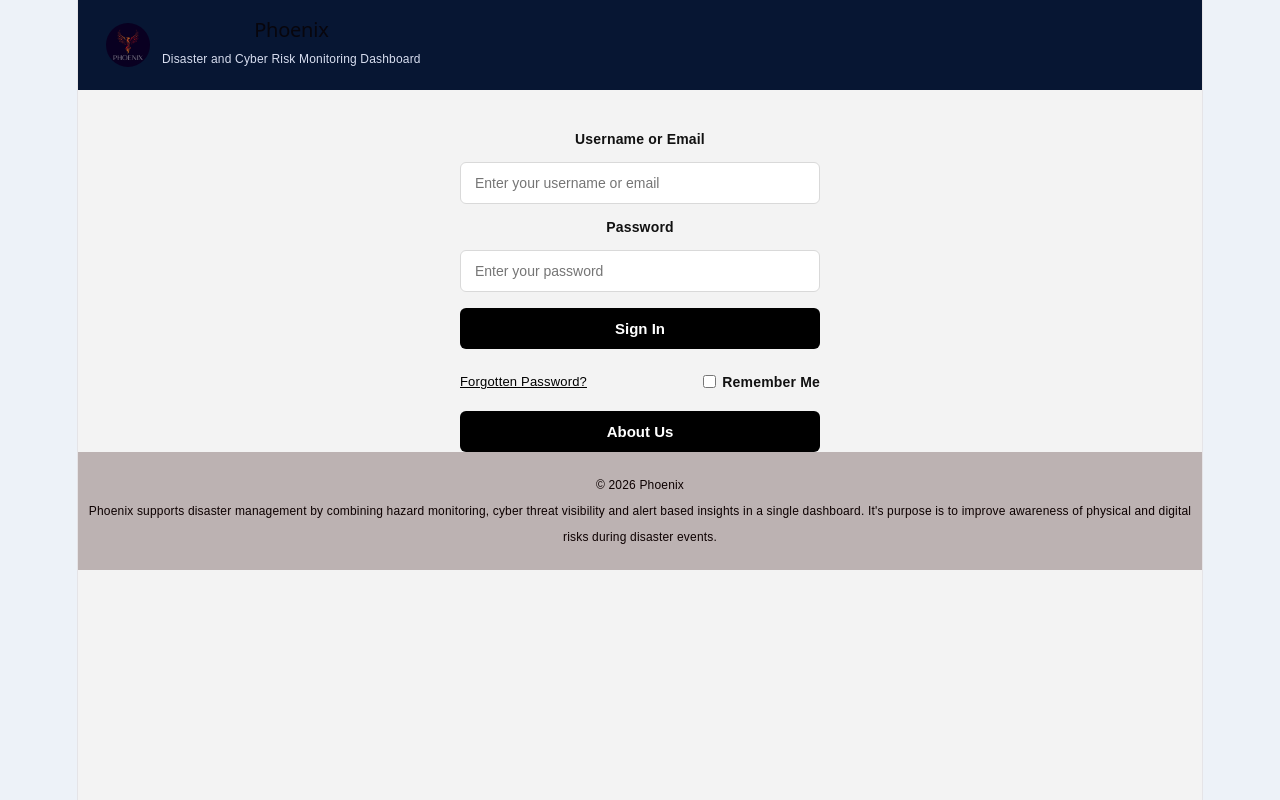
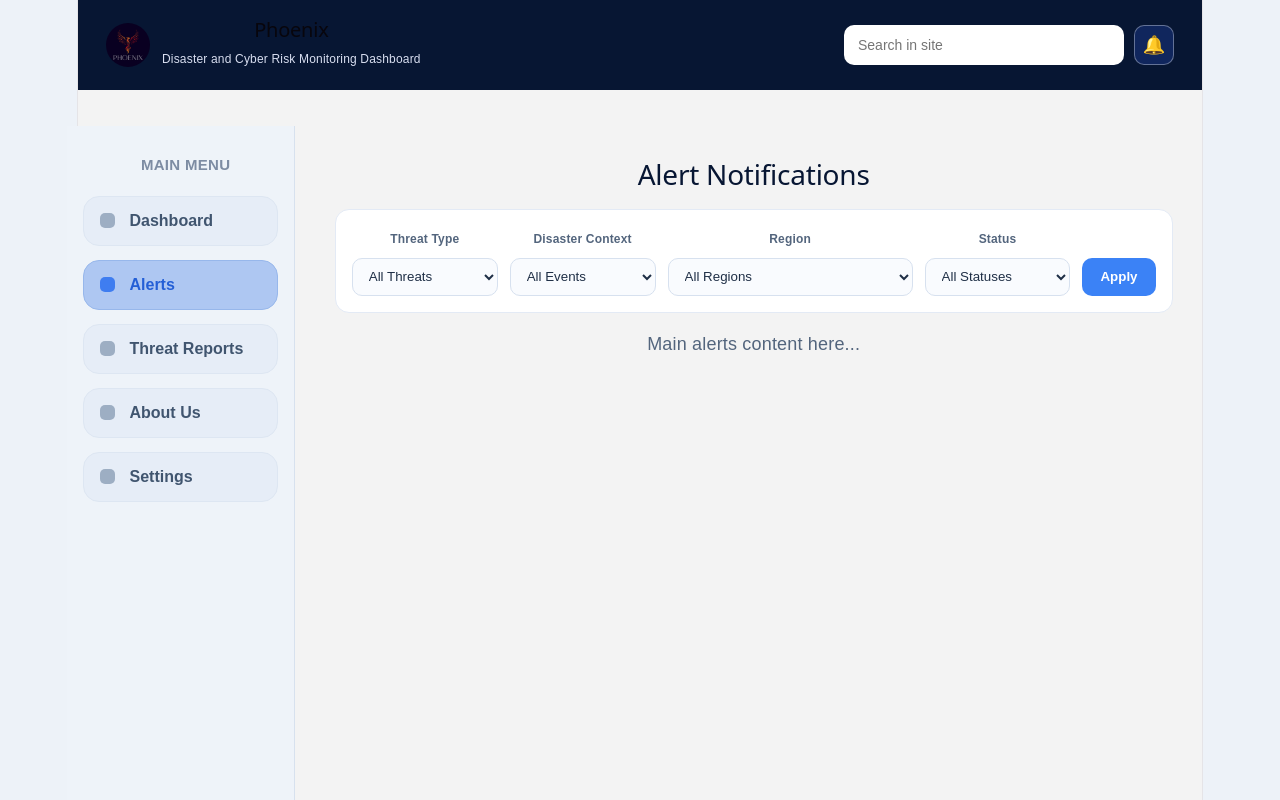
Before and after one commit to Hardhat-Enterprises/Phoenix, a React app in the folder frontend/frontend/: page / in a window 1280 px wide. Shown: the top 800 px of the page. Built offline with nearby package versions, Linux system fonts and the light colour scheme; the HTML template or start-up script is replaced by a standard one.

Commit message:
Add initial alerts filtering UI

```diff
--- a/frontend/frontend/src/Alerts.jsx
+++ b/frontend/frontend/src/Alerts.jsx
@@ -1,15 +1,29 @@
 import { useState } from "react";
-import AlertSidebar from "./components/AlertSidebar";
+
+
 
 const Alerts = () => {
-  const [filters, setFilters] = useState({ threatType: "All Threats", disasterContext: "All Events", region: "All Regions", status: "All Statuses" });
-  const setFilter = (field) => (e) => setFilters((prev) => ({ ...prev, [field]: e.target.value }));
+  const [filters, setFilters] = useState({
+    threatType: "All Threats",
+    disasterContext: "All Events",
+    region: "All Regions",
+    status: "All Statuses",
+  });
+
+  const setFilter = (field) => (e) => {
+    setFilters((prev) => ({
+      ...prev,
+      [field]: e.target.value,
+    }));
+  };
+
+  const handleApplyFilters = () => {
+    console.log("Selected alert filters:", filters);
+  };
 
   return (
-    <div style={{ display: "flex", gap: "20px" }}>
-
-      {/* LEFT MAIN CONTENT */}
-      <div style={{ flex: 1 }}>
+    <div className="alerts-page-layout">
+      <div className="alerts-main-content">
         <h2>Alert Notifications</h2>
 
         <div className="alert-filter-panel">
@@ -25,7 +39,10 @@ const Alerts = () => {
 
           <div className="alert-filter-field">
             <label>Disaster Context</label>
-    <select value={filters.disasterContext} onChange={setFilter("disasterContext")}>
+            <select
+              value={filters.disasterContext}
+              onChange={setFilter("disasterContext")}
+            >
               <option>All Events</option>
               <option>Flood Event</option>
               <option>Bushfire Event</option>
@@ -54,21 +71,15 @@ const Alerts = () => {
             </select>
           </div>
 
-  <button className="alert-filter-button">
+          <button className="alert-filter-button" onClick={handleApplyFilters}>
             Apply
           </button>
         </div>
 
-<div style={{ height: "800px" }}>
+        <div className="alerts-placeholder-content">
           <p>Main alerts content here...</p>
         </div>
       </div>
-
-      {/* RIGHT SIDEBAR */}
-      <div style={{ width: "360px", marginTop: "120px" }}>
-        <AlertSidebar />
-      </div>
-
     </div>
   );
 };
--- a/frontend/frontend/src/App.css
+++ b/frontend/frontend/src/App.css
@@ -43,8 +43,8 @@ body {
 }
 
 .temp-logo img {
-  width: 100%;      /* Makes image width match the 44px container */
-  height: 100%;     /* Makes image height match the 44px container */
+  width: 100%; /* Makes image width match the 44px container */
+  height: 100%; /* Makes image height match the 44px container */
   object-fit: cover; /* Crops the image to fill the circle without stretching */
 }
 .temp-header h2 {
@@ -233,7 +233,8 @@ body {
   border-radius: 8px;
   border: 1px solid #ddd;
 }
-  font-family{font-style: Arial, Helvetica, sans-serif;
+font-family {
+  font-style: Arial, Helvetica, sans-serif;
   background-color: #edf2f8;
 }
 
@@ -501,12 +502,69 @@ body {
   .result-row {
     grid-template-columns: 1fr;
   }
+}
+/* Tai Nguyen - Alerts filtering UI */
 
-.app-container {
+.alerts-page-layout {
+  width: 100%;
+  padding: 32px 40px;
+}
+
+.alerts-main-content {
+  width: 100%;
+}
+
+.alerts-main-content h2 {
+  margin: 0 0 18px;
+  color: #071633;
+  font-size: 28px;
+}
+
+.alert-filter-panel {
+  display: flex;
+  align-items: flex-end;
+  gap: 12px;
+  padding: 16px;
+  margin: 18px 0;
+  background: #ffffff;
+  border: 1px solid #e3eaf5;
+  border-radius: 14px;
+}
+
+.alert-filter-field {
   display: flex;
   flex-direction: column;
+  flex: 1;
+  gap: 6px;
+}
 
+.alert-filter-field label {
+  font-size: 12px;
+  font-weight: 700;
+  color: #53657d;
 }
-.content-wrap {
-  flex: 1;
+
+.alert-filter-field select {
+  height: 38px;
+  padding: 0 12px;
+  border: 1px solid #d7e1ef;
+  border-radius: 10px;
+  background: #f9fbfe;
+  color: #1f2f46;
 }
+
+.alert-filter-button {
+  height: 38px;
+  padding: 0 18px;
+  border: none;
+  border-radius: 10px;
+  background: #3b82f6;
+  color: #ffffff;
+  font-weight: 700;
+  cursor: pointer;
+}
+
+.alerts-placeholder-content {
+  min-height: 500px;
+  color: #53657d;
+}
--- a/frontend/frontend/src/App.jsx
+++ b/frontend/frontend/src/App.jsx
@@ -8,10 +8,11 @@ import Footer from "./components/Footer";
 import ForgotPassword from "./ForgotPassword";
 import SettingsPage from "./SettingsPage";
 import ReportsPage from "./ReportsPage";
+import Alerts from "./Alerts";
 
 function App() {
   // Change this to "reports" or "dashboard" only for testing
-  const [page, setPage] = useState("login");
+  const [page, setPage] = useState("alerts");
 
   return (
     <div className="login-page">
@@ -29,7 +30,7 @@ function App() {
         </div>
 
         {/* Show search + bell on main pages */}
-        {(page === "about" || page === "dashboard" || page === "reports") && (
+        {(page === "about" || page === "dashboard" || page === "reports" || page === "alerts") && (
           <div className="temp-header-right">
             <input
               type="text"
@@ -56,7 +57,14 @@ function App() {
         {page === "dashboard" && (
           <div style={{ display: "flex" }}>
             <Sidebar setPage={setPage} page={page} />
-            <Dashboard setPage={setPage} />
+            <Dashboard/>
+          </div>
+        )}
+          {/* Alerts */}
+        {page === "alerts" && (
+          <div style={{ display: "flex" }}>
+            <Sidebar setPage={setPage} page={page} />
+            <Alerts />
           </div>
         )}
 
--- a/frontend/frontend/src/Dashboard.jsx
+++ b/frontend/frontend/src/Dashboard.jsx
@@ -1,7 +1,6 @@
-import Sidebar from "./components/Sidebar";
 import "./Dashboard.css";
 
-function Dashboard({ setPage }) {
+function Dashboard() {
   const threatData = [];
 
   const itemRows = [
@@ -32,8 +31,6 @@ function Dashboard({ setPage }) {
 
   return (
     <div className="dashboard-page">
-      <Sidebar setPage={setPage} />
-
       <main className="dashboard-content">
         <div className="dashboard-main-area">
 
```
Lines whose indentation alone changed are shown as unchanged.
